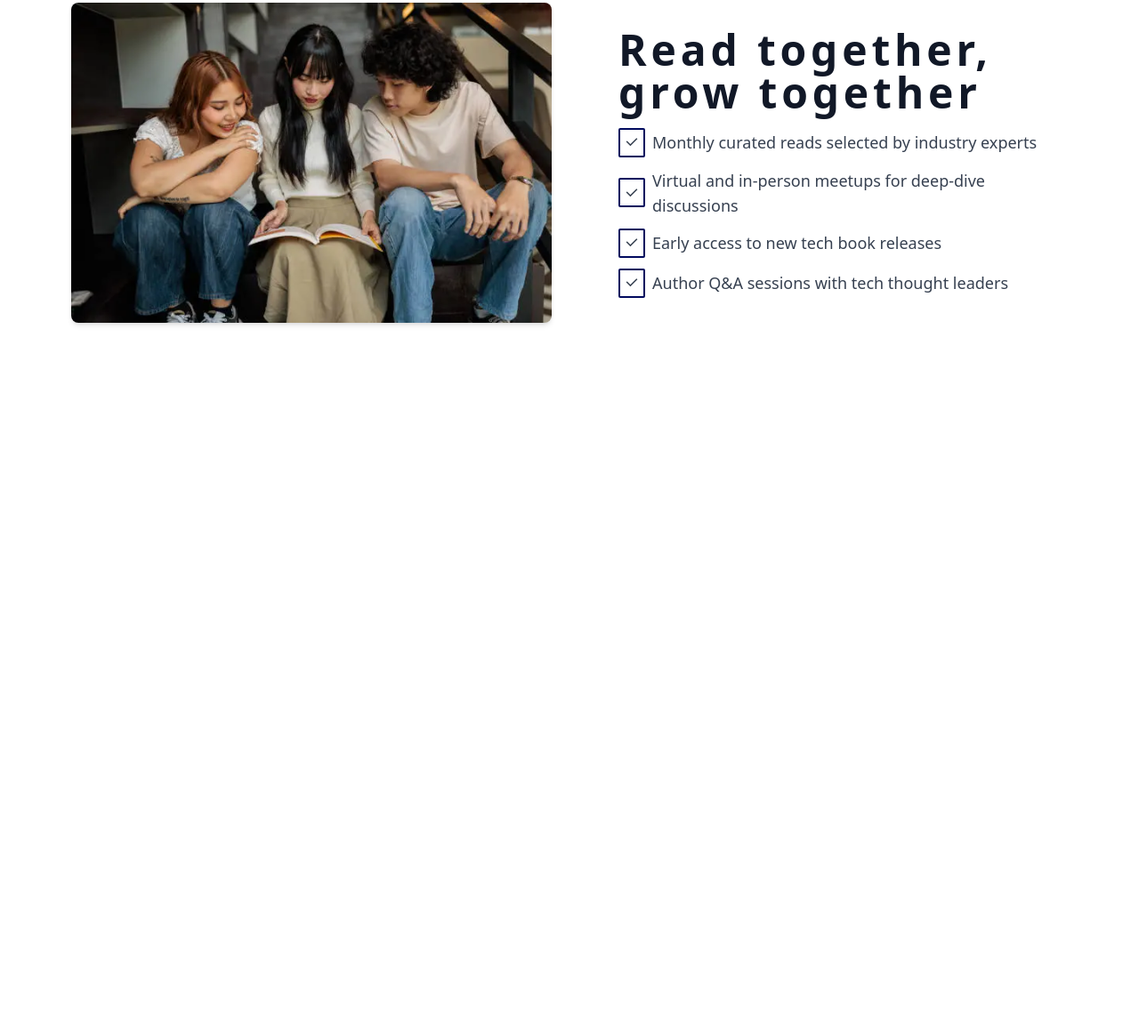
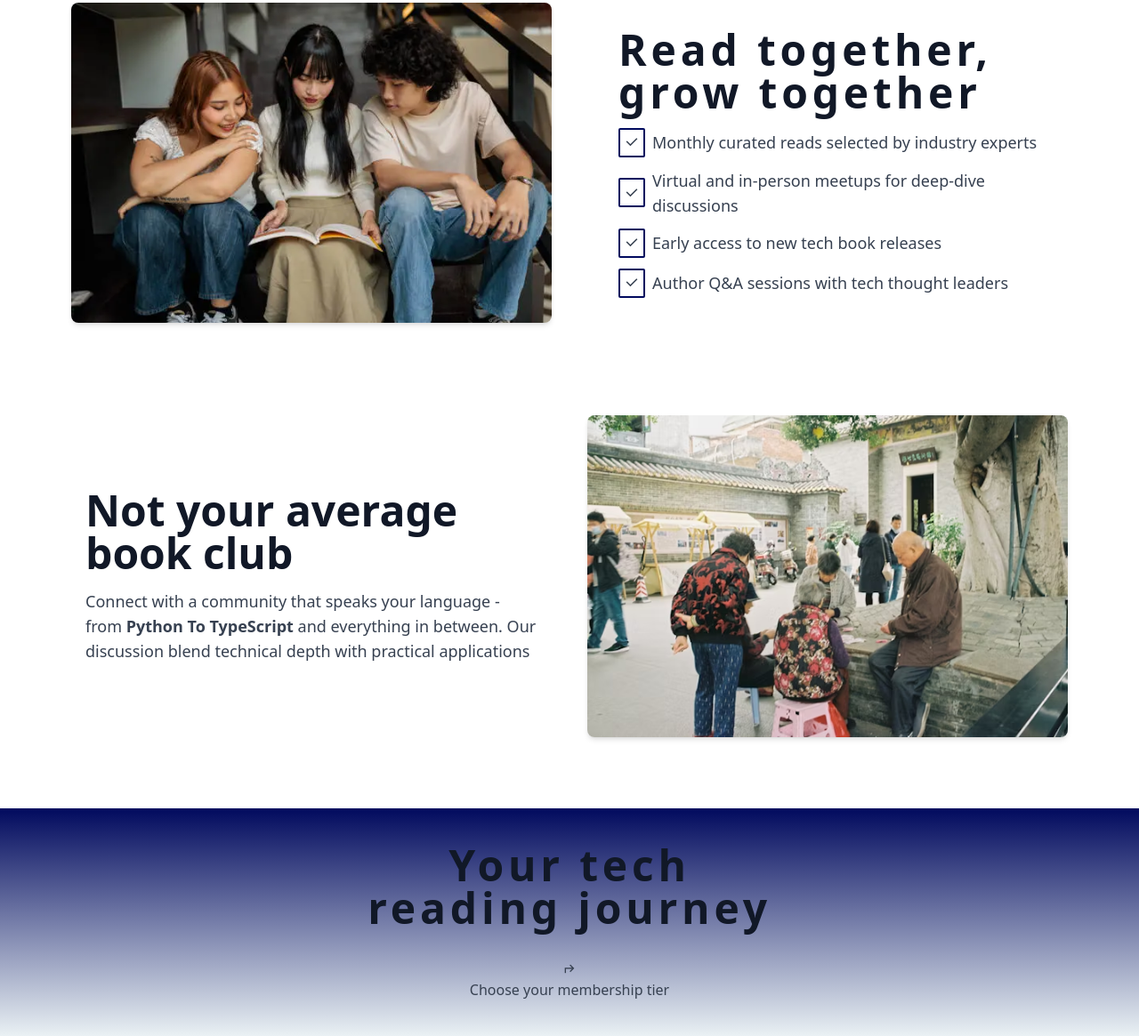
Before and after one commit to Khaffycodes/landing-page-assignment, a website: page src/index.html in a window 1280 px wide. Shown: the part 861-2026 px from the top of the page at 89% size. Before the commit the page ends 1288 px from the top, so only its background shows below. Drawn offline with nearby package versions, Linux system fonts and the light colour scheme.

Commit message:
building journey section

```diff
--- a/src/index.html
+++ b/src/index.html
@@ -20,22 +20,19 @@
     />
   </head>
   <body>
-    <header class="px-20 py-10 h-screen bg-">
-      <div>
-        <!-- <img src="img/logo.avif" alt="logo-img" class="h-20 w-20" /> -->
-        <a href="#" class="text-primaryColor text-xl font-bold"
-          >Tech book club</a
-        >
-      </div>
+    <!-- Header -->
+    <header
+      class="px-20 py-10 h-screen bg-gradient-to-b from-primaryColor to-[#eaf1f4] space-y-20"
+    >
       <div class="mt-[40px] flex items-center justify-between">
         <div class="basis-1/2">
           <h1
-            class="text-6xl font-oswald font-bold leading-14 tracking-widest bg-gradient-to-r from-secondaryColor to-primaryColor bg-clip-text text-transparent"
+            class="text-6xl font-oswald font-bold leading-14 tracking-widest bg-gradient-to-r from-white to-secondaryColor bg-clip-text text-transparent"
           >
             Join the <span class="block">ultimate tech</span
             ><span class="block"> book club</span>
           </h1>
-          <p class="mt-5 mr-[55px] text-[16px] font-oswald text-blackColor">
+          <p class="mt-5 mr-[55px] text-[16px] font-oswald text-whiteColor">
             Turn your reading time into learning time with fellow tech
             enthusiasts. Get curated recommendations, join vibrant discussion,
             and level up your skills one chapter at a time
@@ -85,7 +82,8 @@
         </div>
       </div>
     </header>
-    <section class="px-6 py-16 md:px-20 bg-white space-y-20">
+    <!-- Read together -->
+    <section class="read px-6 py-16 md:px-20 bg-white space-y-20">
       <!-- Read Together -->
       <div class="grid md:grid-cols-2 gap-10 items-center">
         <!-- Image -->
@@ -96,7 +94,7 @@
         />
 
         <!-- Text -->
-        <div class="container mx-auto">
+        <div class="container mx-auto font-oswald">
           <h2
             class="text-3xl md:text-5xl tracking-widest font-bold text-gray-900 mb-4 ml-5"
           >
@@ -139,5 +137,49 @@
         </div>
       </div>
     </section>
+    <!-- Average book club -->
+    <section class="average pt-10 pb-20 px-20">
+      <div class="grid md:grid-cols-2 gap-10 items-center">
+        <!-- Text -->
+        <div>
+          <h2
+            class="px-4 text-3xl md:text-5xl font-oswald font-bold text-gray-900 mb-4"
+          >
+            Not your average book club
+          </h2>
+          <p class="px-4 text-lg text-gray-700 font-oswald">
+            Connect with a community that speaks your language - from
+            <span class="font-bold"> Python To TypeScript </span> and everything
+            in between. Our discussion blend technical depth with practical
+            applications
+          </p>
+        </div>
+
+        <!-- Image -->
+        <img
+          src="img/group.avif"
+          alt="Tech Discussion"
+          class="rounded-lg shadow-md"
+        />
+      </div>
+    </section>
+    <!-- Reading Journey -->
+    <section
+      class="px-20 py-10 bg-gradient-to-b from-primaryColor to-[#eaf1f4] space-y-20"
+    >
+      <div class="text-center">
+        <h2
+          class="text-3xl md:text-4xl lg:text-5xl font-bold text-gray-900 mb-8 tracking-widest leading-20"
+        >
+          Your tech <span class="block">reading journey</span>
+        </h2>
+        <div class="text-gray-700">
+          <div class="text-center">
+            <i class="ri-corner-up-right-line w-12 mb-2"></i>
+            <p>Choose your membership tier</p>
+          </div>
+        </div>
+      </div>
+    </section>
   </body>
 </html>
```
Also changed, not shown: dist/output.css.
